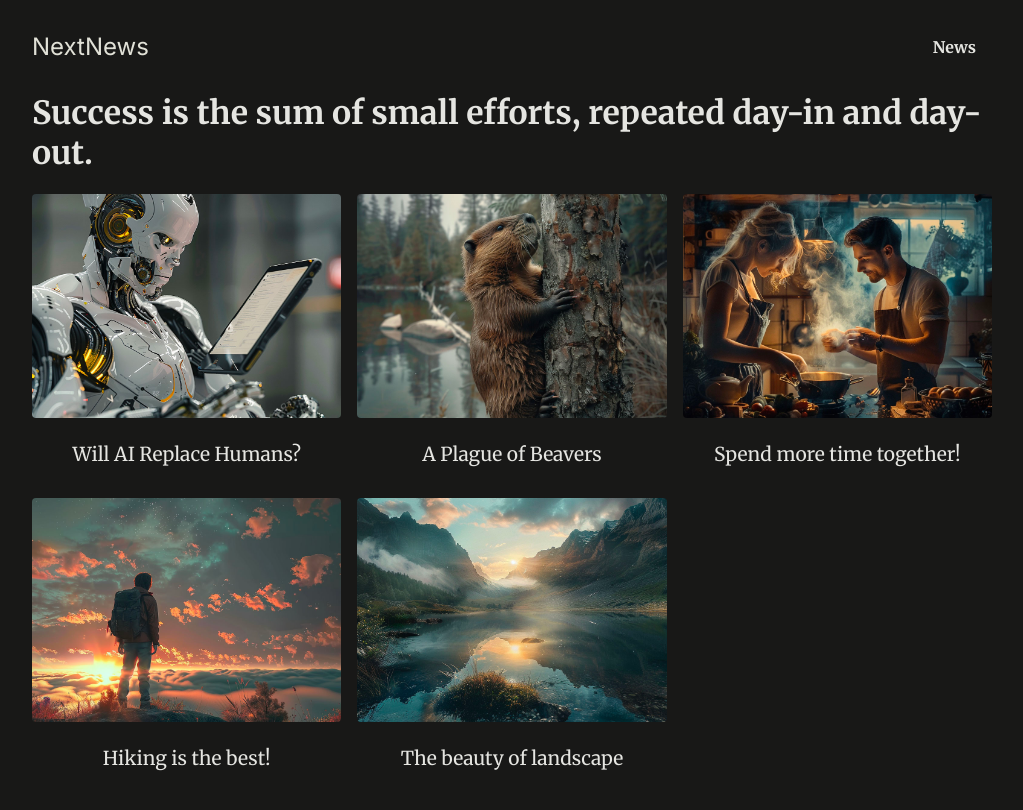
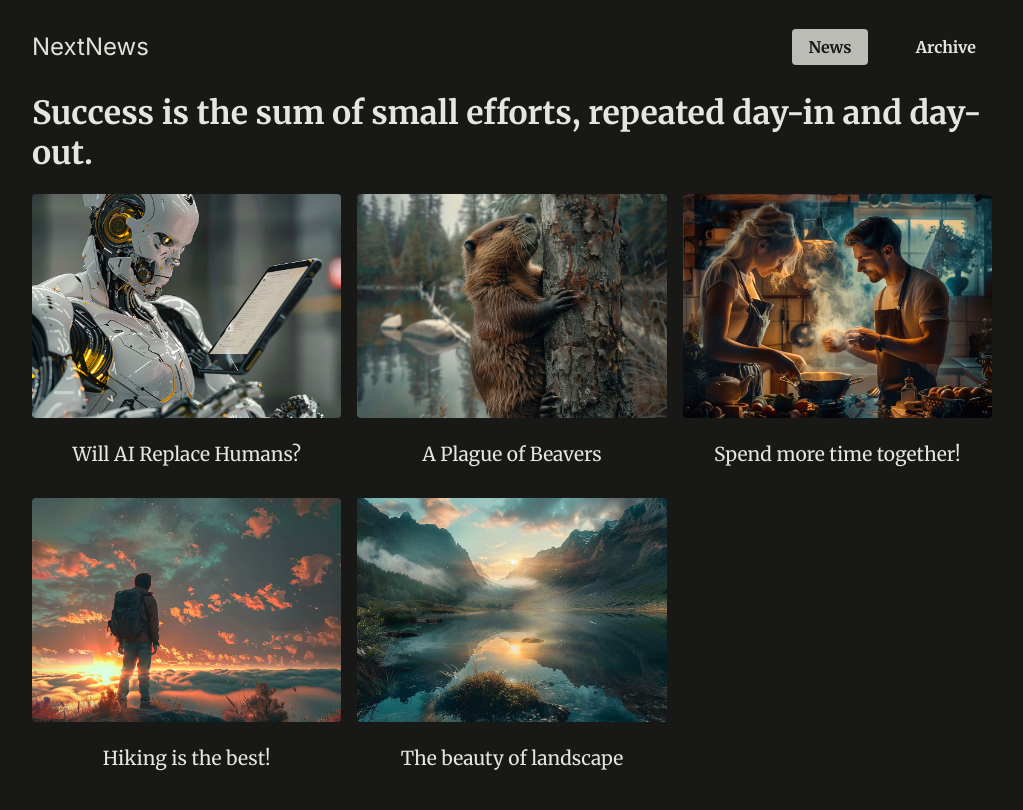
Before and after one commit to hoamx2602/nextjs-page-rendering-advance, a Next.js app: page /news in a window 1280 px wide. Shown: the top 810 px of the page, without its empty margins (128-1151 px from the left). Built offline with nearby package versions, Linux system fonts and the light colour scheme.

Commit message:
feat: handle add client component nav link

```diff
--- a/components/main-header.jsx
+++ b/components/main-header.jsx
@@ -1,4 +1,6 @@
 import Link from "next/link";
+import { usePathname } from "next/navigation";
+import NavLink from "./nav-link";
 
 const MainHeader = () => {
   return (
@@ -9,7 +11,10 @@ const MainHeader = () => {
       <nav>
         <ul>
           <li>
-            <Link href="/news">News</Link>
+            <NavLink href="/news">News</NavLink>
+          </li>
+          <li>
+            <NavLink href="/archive">Archive</NavLink>
           </li>
         </ul>
       </nav>
--- /dev/null
+++ b/components/nav-link.jsx
@@ -0,0 +1,15 @@
+"use client";
+
+import Link from "next/link";
+import { usePathname } from "next/navigation";
+
+const NavLink = ({ href, children }) => {
+  const path = usePathname();
+  return (
+    <Link href={href} className={path.startsWith(href) ? "active" : undefined}>
+      {children}
+    </Link>
+  );
+};
+
+export default NavLink;
```
